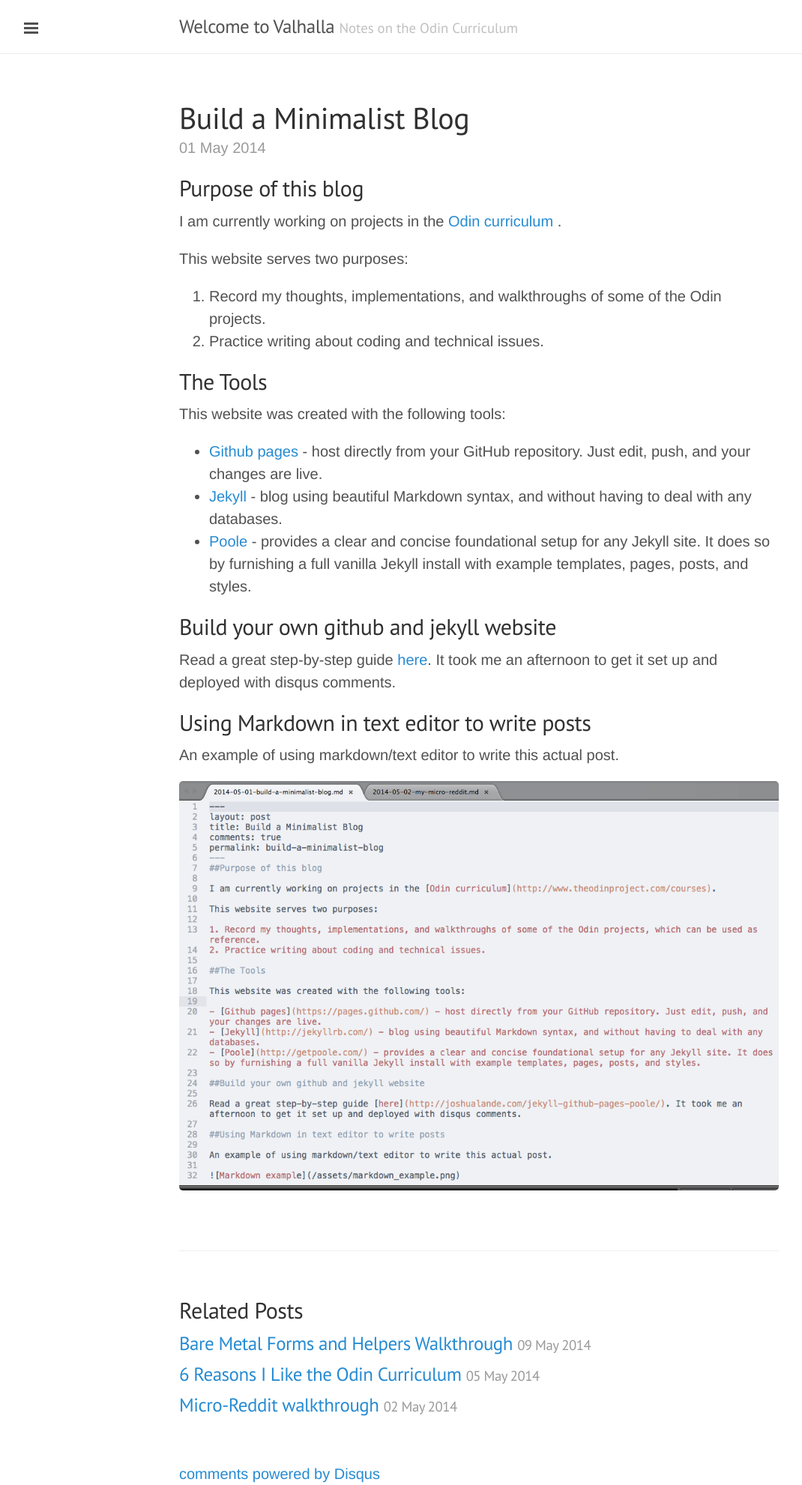
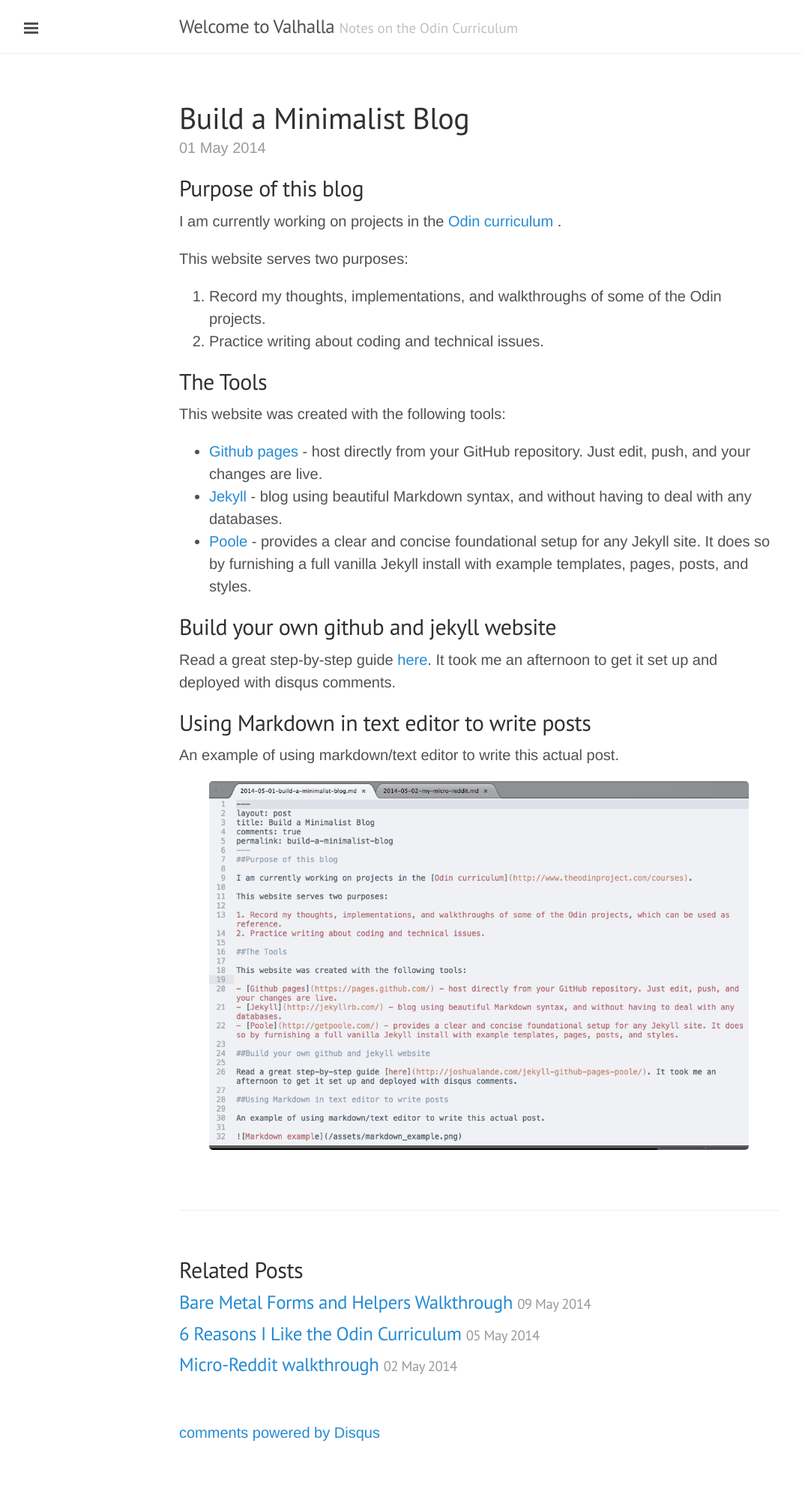
Before and after one commit to Jberczel/jberczel.github.io, a Jekyll site: the page built from _posts/2014-05-01-build-a-minimalist-blog.md, in a window 1280 px wide. Shown: the whole page at 75% size, without its empty margins (1-1071 px from the left). Built offline with Jekyll 4.4.1, drawn with Linux system fonts in a browser that asks for light colours; Markdown is read by kramdown in place of the engine named in the settings; comment, search, counter and statistics services are not loaded; after the commit the page ends 1926 px from its top, so only the background shows below that.

Commit message:
Update CSS img size

```diff
--- a/public/css/poole.css
+++ b/public/css/poole.css
@@ -202,9 +202,11 @@
 
 img {
   display: block;
-  margin: 0 0 1rem;
+  margin-left: auto;
+  margin-right: auto;
   border-radius: 5px;
-  max-width: 100%
+  max-width: 90%
+
 }
 
 /* Tables */
```
